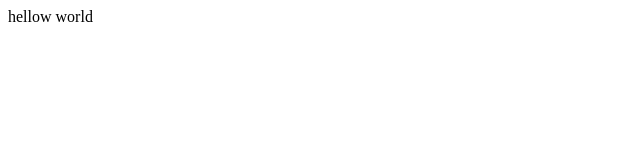
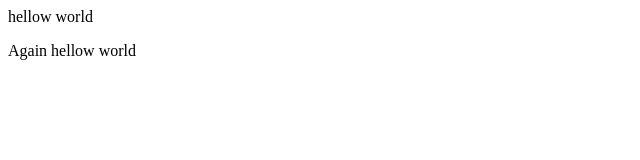
Before and after one commit to Rohit-GIS-Engineer/Demo, a plain HTML site: page index.html in a window 1280 px wide. Shown: the whole page, without its empty margins (0-640 px from the left). Drawn offline with Linux system fonts and the light colour scheme.

Commit message:
adding paragraph to index

```diff
--- a/index.html
+++ b/index.html
@@ -1 +1,2 @@
 <p> hellow world</p>
+<p>Again hellow world </p>
```
